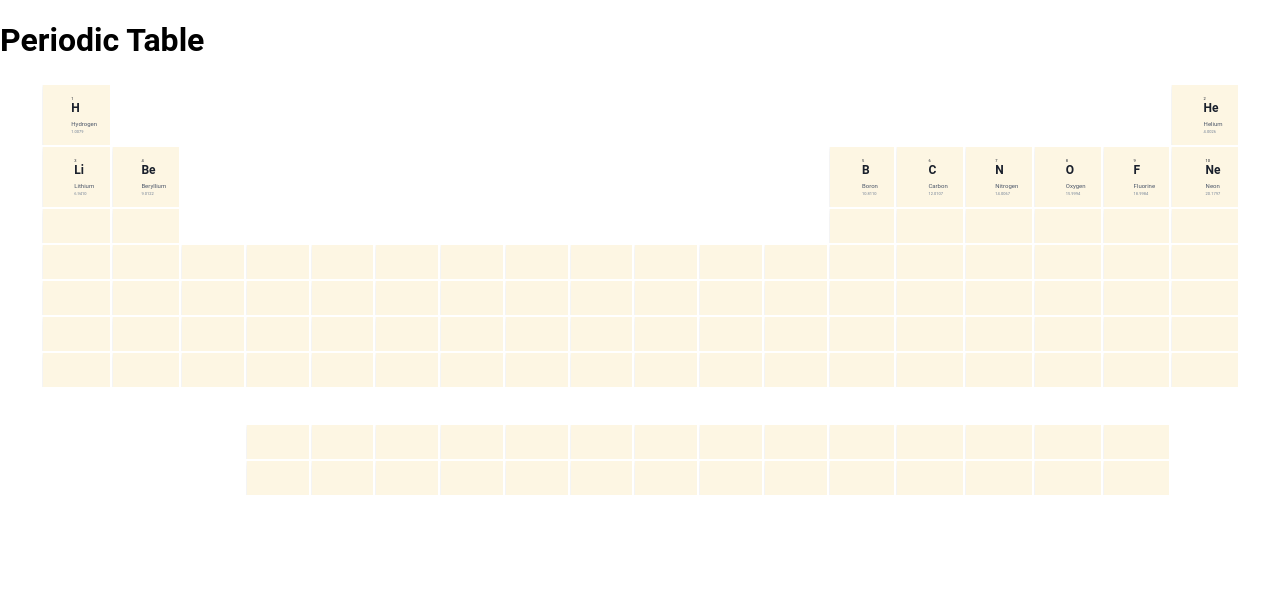
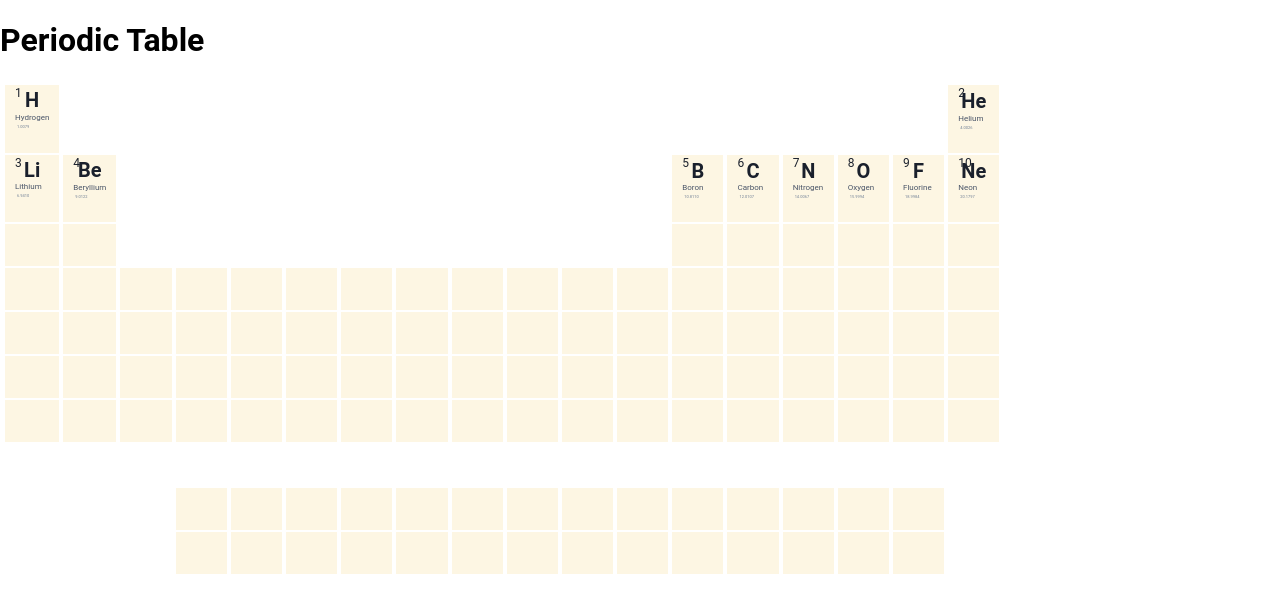
Before and after one commit to Ahacz/PeriodicTable, an Angular app: page / in a window 1280 px wide. Shown: the top 612 px of the page. Built offline with nearby package versions, Linux system fonts and the light colour scheme.

Commit message:
removed css shadows

```diff
--- a/src/app/periodic-element/periodic-element.component.scss
+++ b/src/app/periodic-element/periodic-element.component.scss
@@ -1,71 +1,44 @@
-/* Global Styles *//*
-:host {
-  display: flex;
-  justify-content: center; //Center the content horizontally
-  align-items: center; // Center the content vertically
-  width: 100%;
-  height: 100%;
-  box-sizing: border-box; // Ensure padding/borders are included in size calculations
-  overflow: hidden; // Prevent content from overflowing
-}*/
 .tile {
   background-color: #fdf6e3;  /* Delikatny pastelowy kolor */
-  height: 95%;
-  width: 95%;
-  display: flex;
-  flex-direction: column;  /* Stosujemy flex w pionie */
+  height: 100%;
+  width: auto;
   justify-content: center;
-  align-items: center;
   border-radius: 10px;  /* Zaokrąglone rogi */
-  box-shadow: 0 4px 6px rgba(0, 0, 0, 0.1);  /* Delikatny cień dla głębi */
+  //box-shadow: 0 4px 6px rgba(0, 0, 0, 0.1);  /* Delikatny cień dla głębi */
   padding: 10px;
-  transition: transform 0.3s ease, box-shadow 0.3s ease;  /* Animacja na hover */
-  border: none;  /* Usuwamy widoczne granice */
+  transition: transform 0.3s ease  /* Animacja na hover */
 }
 .position {
-  font-size: 0.5vh;  /* Nowoczesne, większe czcionki */
+  font-size: 0.75rem;  /* Nowoczesne, większe czcionki */
   text-align: left;
   color: #1a202c;  /* Ciemny kolor dla kontrastu */
 }
 
 .tile:hover {
   transform: scale(1.05);  /* Efekt lekkiego powiększenia przy hover */
-  box-shadow: 0 8px 12px rgba(0, 0, 0, 0.2);  /* Mocniejszy cień przy hover */
   background-color: #fef3c7;  /* Zmiana koloru tła przy hover */
 }
 
-/* Symbol (duża czcionka pierwiastka) */
 .symbol {
-  font-size: 1.5vh;  /* Nowoczesne, większe czcionki */
+  text-align: center;
+  font-size: 1.25rem;
   font-weight: bold;
-  color: #1a202c;  /* Ciemny kolor dla kontrastu */
+  color: #1a202c;
+  margin-top: -35%;
 }
 
-/* Nazwa pierwiastka */
 .name {
-  font-size: 0.75vh;
+  font-size: 0.5rem;
   font-weight: 400;
-  color: #4a5568;  /* Subtelny szary */
-  margin-top: 5px;  /* Mały odstęp od symbolu */
+  color: #4a5568;
+  margin-top: 2%;
 }
 
 /* Waga pierwiastka */
 .weight {
   font-size: 0.5vh;
   color: #718096;  /* Jaśniejszy szary dla mniej ważnej informacji */
-  margin-top: 2px;
-}
-
-/* Responsywność */
-@media (max-width: 768px) {
-  .tile {
-    padding: 8px;
-    font-size: 0.8rem;  /* Mniejsze czcionki na mniejszych ekranach */
-  }
-
-  .symbol {
-    font-size: 1.5rem;
-  }
+  margin: 2px;
 }
 
 /* Wyróżnienie (highlight) */
--- a/src/app/periodic-table/periodic-table.component.scss
+++ b/src/app/periodic-table/periodic-table.component.scss
@@ -2,7 +2,7 @@ title {
   justify-content: center;
 }
 table {
-
+  border-style: none;
   table-layout: fixed;
   width: 100%;
   //border-collapse: collapse;
@@ -10,8 +10,8 @@ table {
 
 tbody {
 
-  display: table;
-  max-width: 1200px;
+  display:block;
+  max-width: 1400px;
   margin-left: auto;
   margin-right: auto;
   //flex-direction: column;
@@ -22,14 +22,10 @@ tr {
   flex:1;       /* Make rows take equal space */
 }
 .table-cell {
-  width: 5.5vw;
-  height:4vh;
+  width: 4vw;
+  height:5vh;
   overflow: hidden;
   border: none;
   //flex: 1;  /* Cells will take equal space within the row */
   position: relative; /* For pseudo-element trick */
 }
-
-.table-cell:hover {
-  background-color: green;
-}
```
